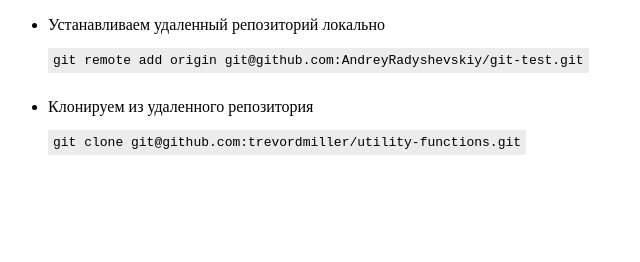
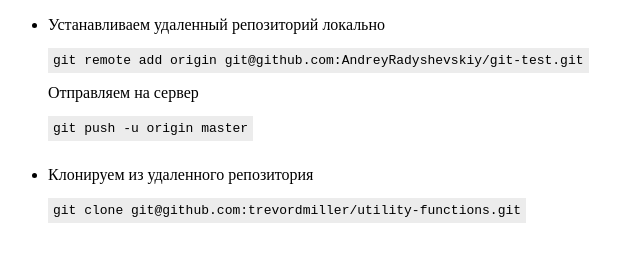
Before and after one commit to AndreyRadyshevskiy/git-test, a plain HTML site: page index.html in a window 1280 px wide. Shown: the whole page, without its empty margins (0-640 px from the left). Drawn offline with Linux system fonts and the light colour scheme.

Commit message:
command added

```diff
--- a/index.html
+++ b/index.html
@@ -12,6 +12,8 @@
     <li>
       <p>Устанавливаем удаленный репозиторий локально</p>
       <code>git remote add origin git@github.com:AndreyRadyshevskiy/git-test.git</code>
+      <p>Отправляем на сервер</p>
+      <code>git push -u origin master</code>
     </li>
     <li>
       <p>Клонируем из удаленного репозитория</p>
```
